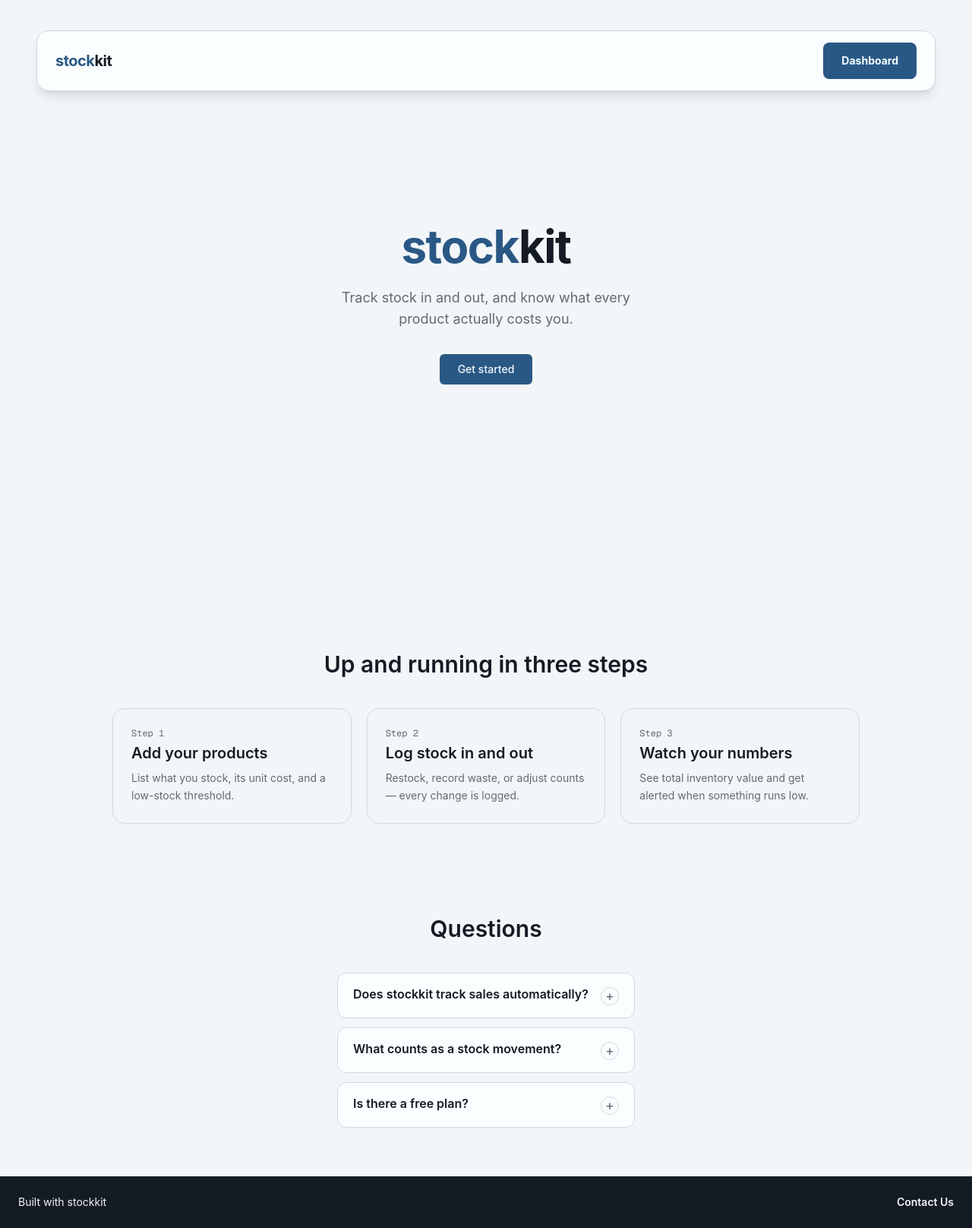
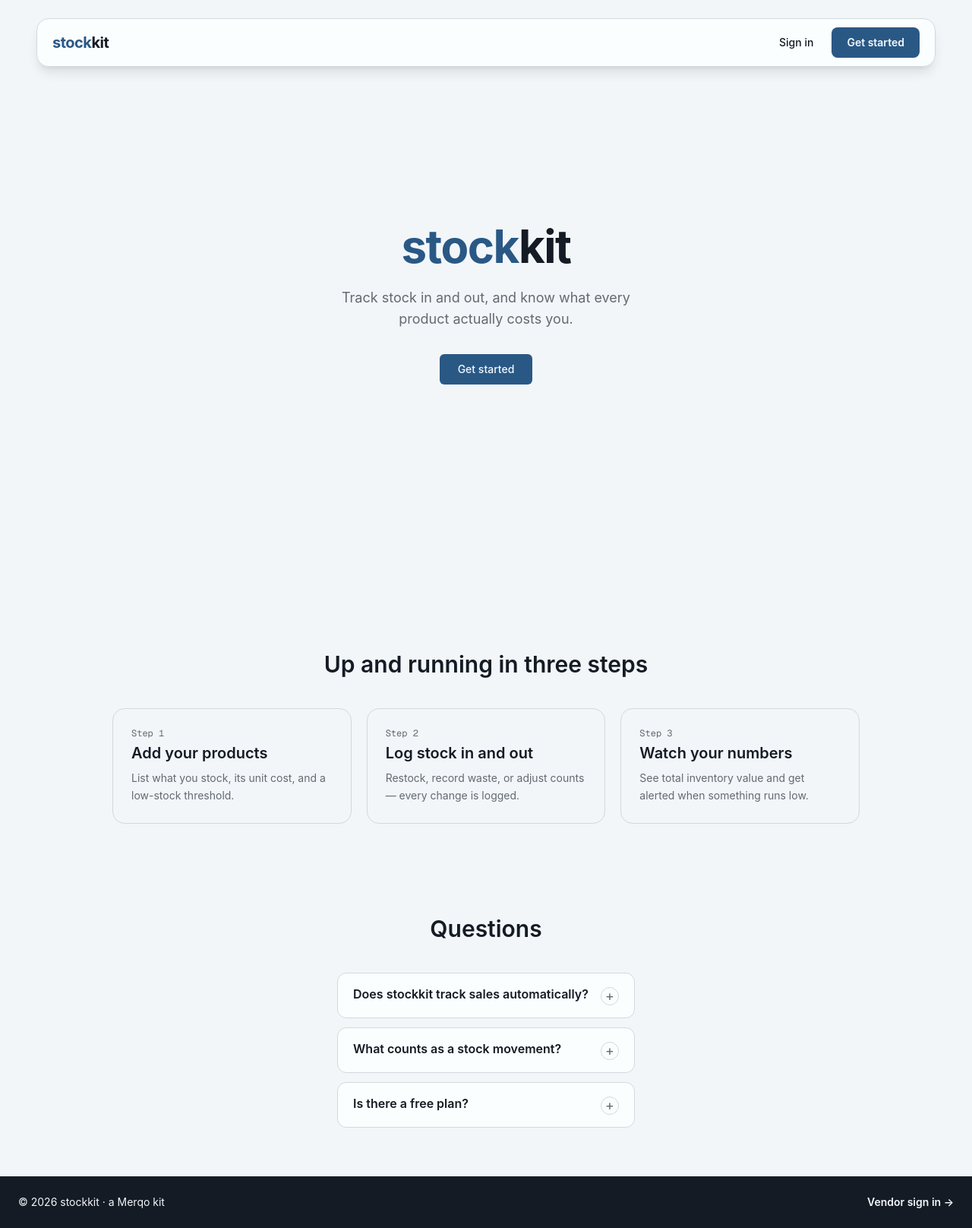
Before and after one commit to cljiahao/stockkit, a Next.js app: page / in a window 1280 px wide. Shown: the whole page at 76% size. Built offline with nearby package versions, Linux system fonts and the light colour scheme; no server answers.

Commit message:
refactor: make public Navbar/SiteFooter session-aware server components
Navbar drops its client-side pathname check and becomes a plain server
component driven by an authed prop from PublicLayout's own session fetch;
SiteFooter's links default to empty instead of a placeholder "Contact Us".

```diff
--- a/src/app/(public)/layout.tsx
+++ b/src/app/(public)/layout.tsx
@@ -1,13 +1,23 @@
 import type { ReactNode } from 'react';
 
 import { Navbar, SiteFooter } from '@/components/layout';
+import { PAGE_ROUTES } from '@/lib/constants/routes';
+import { createServerClient } from '@/lib/supabase/server';
 
-export default function PublicLayout({ children }: { children: ReactNode }) {
+export const revalidate = 0;
+
+export default async function PublicLayout({ children }: { children: ReactNode }) {
+  const supabase = await createServerClient();
+  const {
+    data: { user },
+  } = await supabase.auth.getUser();
+  const authed = !!user;
+
   return (
     <div className="flex min-h-screen flex-col">
-      <Navbar />
+      <Navbar authed={authed} />
       <main className="flex flex-1 flex-col">{children}</main>
-      <SiteFooter />
+      <SiteFooter links={authed ? [] : [{ label: 'Vendor sign in →', href: PAGE_ROUTES.LOGIN }]} />
     </div>
   );
 }
--- a/src/components/layout/navbar.tsx
+++ b/src/components/layout/navbar.tsx
@@ -1,49 +1,39 @@
-'use client';
-
 import Link from 'next/link';
-import { usePathname } from 'next/navigation';
 
 import { Button } from '@/components/ui/button';
-import { LinkList, type LinkItem } from '@/components/widgets';
 import { PAGE_ROUTES } from '@/lib/constants/routes';
-import { cn } from '@/lib/utils';
 
-const defaultNavLinks: LinkItem[] = [];
+interface NavbarProps {
+  authed?: boolean;
+}
 
-export function Navbar() {
-  const pathname = usePathname();
-  const rootPath = `/${pathname.split('/')[1]}`;
-  const isDashboard = rootPath === PAGE_ROUTES.DASHBOARD;
-
+// Public-marketing nav only — the dashboard uses its own DashboardNav
+// (vendor name + sign out), never this one, so this stays a plain server
+// component: logo plus one auth-aware primary action, no client JS needed.
+export function Navbar({ authed = false }: NavbarProps) {
   return (
-    <nav
-      className={cn(
-        isDashboard
-          ? 'sticky top-0 z-50 w-full'
-          : 'max-w-site fixed inset-x-0 top-0 z-50 mx-auto pt-10'
-      )}
-    >
-      <div
-        className={cn(
-          'flex-between bg-card min-h-20 px-6 py-3 shadow-lg',
-          isDashboard ? 'border-b' : 'rounded-2xl border'
-        )}
-      >
+    <nav className="max-w-site fixed inset-x-0 top-0 z-50 mx-auto pt-6">
+      <div className="flex-between bg-card/95 min-h-16 rounded-2xl border px-5 py-2.5 shadow-lg backdrop-blur-sm">
         <Link href={PAGE_ROUTES.HOME} className="text-xl font-bold tracking-tight">
-          <span className="text-brand-gradient">stock</span>
-          <span>kit</span>
+          <span className="text-primary">stock</span>
+          <span className="text-foreground">kit</span>
         </Link>
 
-        <div className="flex items-center gap-4">
-          {defaultNavLinks.length > 0 && (
-            <LinkList links={defaultNavLinks} className="hover:text-primary transition-colors" />
+        <div className="flex items-center gap-2">
+          {authed ? (
+            <Button asChild className="h-10 rounded-lg px-5 font-semibold">
+              <Link href={PAGE_ROUTES.DASHBOARD}>Dashboard</Link>
+            </Button>
+          ) : (
+            <>
+              <Button asChild variant="ghost" className="h-10 rounded-lg px-4">
+                <Link href={PAGE_ROUTES.LOGIN}>Sign in</Link>
+              </Button>
+              <Button asChild className="h-10 rounded-lg px-5 font-semibold">
+                <Link href={`${PAGE_ROUTES.LOGIN}?mode=signup`}>Get started</Link>
+              </Button>
+            </>
           )}
-          <Button
-            asChild
-            className="bg-primary hover:bg-primary-hover text-primary-foreground h-12 rounded-lg px-6 py-3 font-bold"
-          >
-            <Link href={PAGE_ROUTES.DASHBOARD}>Dashboard</Link>
-          </Button>
         </div>
       </div>
     </nav>
--- a/src/components/layout/site-footer.tsx
+++ b/src/components/layout/site-footer.tsx
@@ -5,17 +5,17 @@ interface SiteFooterProps {
   links?: LinkItem[];
 }
 
-const defaultLinks: LinkItem[] = [{ label: 'Contact Us', href: '#' }];
+const defaultLinks: LinkItem[] = [];
 
 export function SiteFooter({
-  creditText = 'Built with stockkit',
+  creditText = '© 2026 stockkit · a Merqo kit',
   links = defaultLinks,
 }: SiteFooterProps) {
   return (
     <footer className="bg-foreground w-full">
       <div className="flex-between px-6 py-6">
         <p className="text-background text-sm">{creditText}</p>
-        <LinkList links={links} className="text-background text-sm" />
+        {links.length > 0 && <LinkList links={links} className="text-background text-sm" />}
       </div>
     </footer>
   );
```
